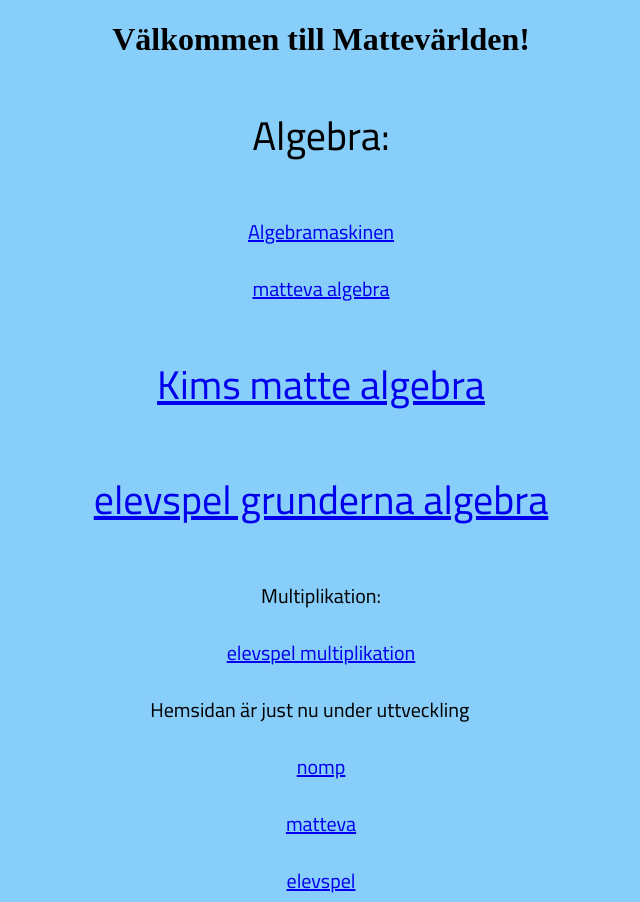
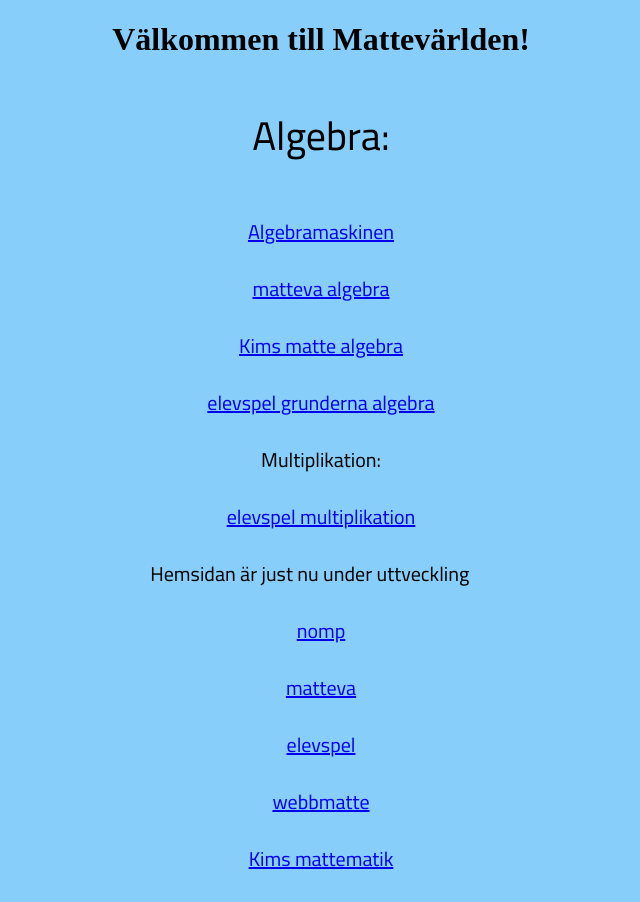
Before and after one commit to hampu07/hampu07.github.io, a plain HTML site: page index.html in a window 1280 px wide. Shown: the top 902 px of the page, without its empty margins (319-959 px from the left). Drawn offline with Linux system fonts and the light colour scheme.

Commit message:
yes, size

```diff
--- a/css.css
+++ b/css.css
@@ -44,3 +44,9 @@
     font-family:'Cairo', sans-serif;
     font-size: 40px;
 }
+.kimsmattematikalgebra{
+    font-size: 20px;
+}
+.elevspelalgebra{
+    font-size: 20px;
+}
--- a/index.html
+++ b/index.html
@@ -9,8 +9,8 @@
 <p class="algebra">Algebra:</p>
 <p class="algebramskinen"></pclass> <a href="https://www.youtube.com/watch?v=0Ds8LpSkqWY">Algebramaskinen</a></p>
 <p class="mattevaalgebra"> <a href="http://www.matteva.fi/algebra/index.html">matteva algebra</a> </p>
-<p class="kims mattematik algebra"> <a href="https://www.kimsmatematik.com/algebra.html">Kims matte algebra</a> </p>
-<p class="elevspel algebra"> <a href="https://www.elevspel.se/amnen/matematik/7402-algebra-grunderna.html">elevspel grunderna algebra</a> </p>
+<p class="kimsmattematikalgebra"> <a href="https://www.kimsmatematik.com/algebra.html">Kims matte algebra</a> </p>
+<p class="elevspelalgebra"> <a href="https://www.elevspel.se/amnen/matematik/7402-algebra-grunderna.html">elevspel grunderna algebra</a> </p>
 
 
 
```
